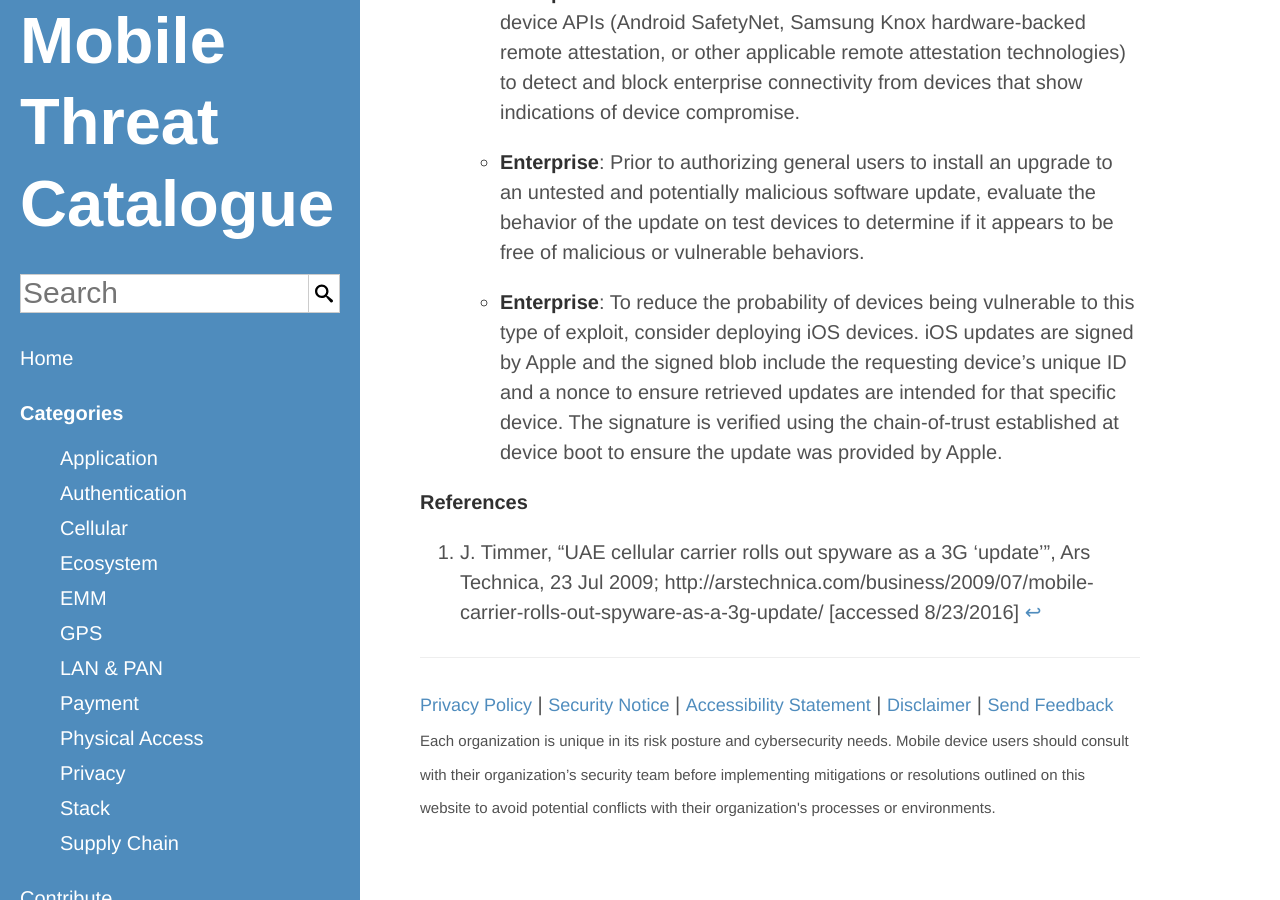
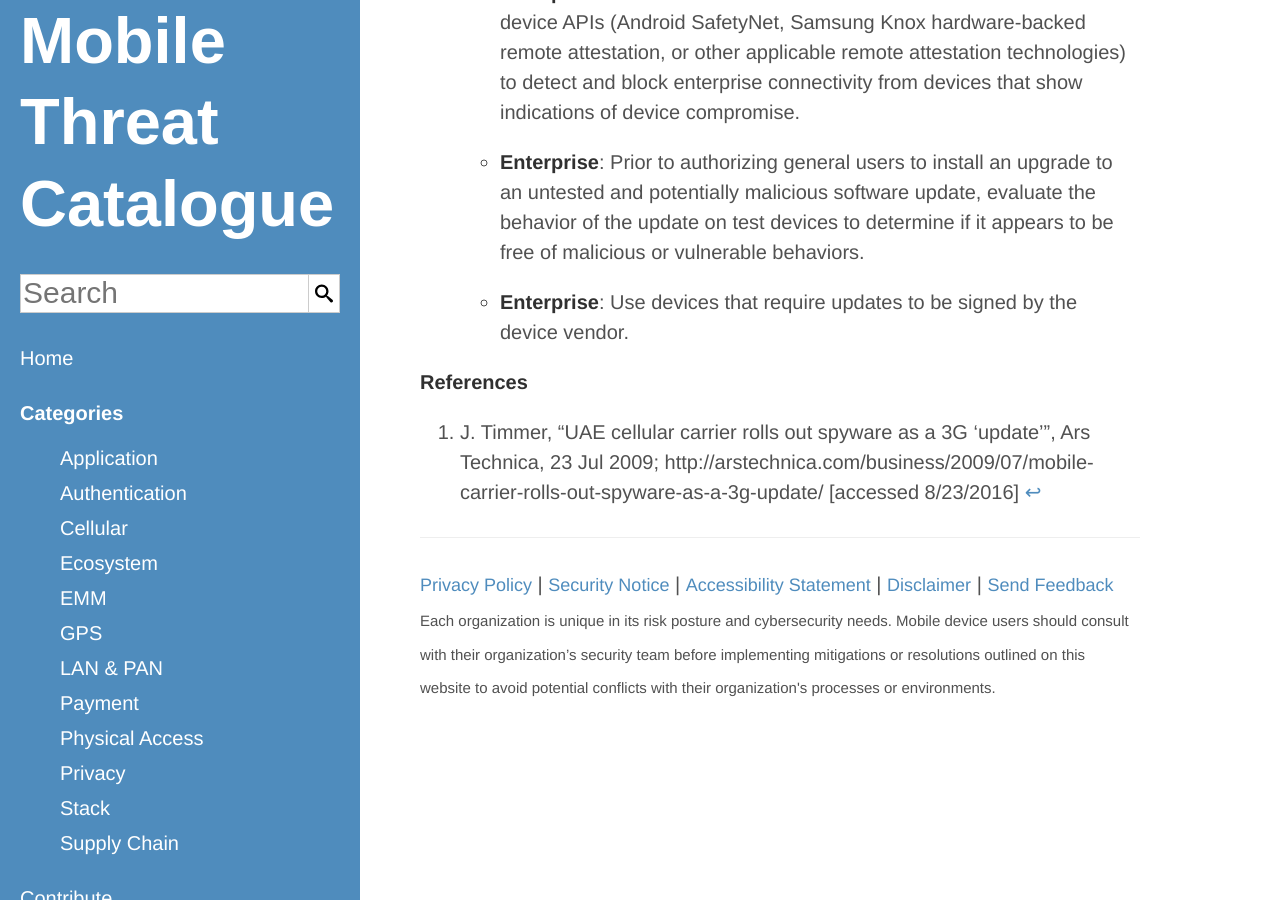
Before and after one commit to usnistgov/mobile-threat-catalogue, a Jekyll site: the page built from _stack-threats/STA-4.md, in a window 1280 px wide and 900 px high, scrolled down 993 px. Built offline with Jekyll 4.4.1, drawn with Linux system fonts in a browser that asks for light colours.

Commit message:
Generalize STA-4 countermeasure
Closes #78

```diff
--- a/_stack-threats/STA-4.md
+++ b/_stack-threats/STA-4.md
@@ -15,6 +15,6 @@
             - Enterprise
         "Prior to authorizing general users to install an upgrade to an untested and potentially malicious software update, evaluate the behavior of the update on test devices to determine if it appears to be free of malicious or vulnerable behaviors.":
             - Enterprise
-        "To reduce the probability of devices being vulnerable to this type of exploit, consider deploying iOS devices. iOS updates are signed by Apple and the signed blob include the requesting device's unique ID and a nonce to ensure retrieved updates are intended for that specific device. The signature is verified using the chain-of-trust established at device boot to ensure the update was provided by Apple.":
+        "Use devices that require updates to be signed by the device vendor.":
             - Enterprise
 ---
```
